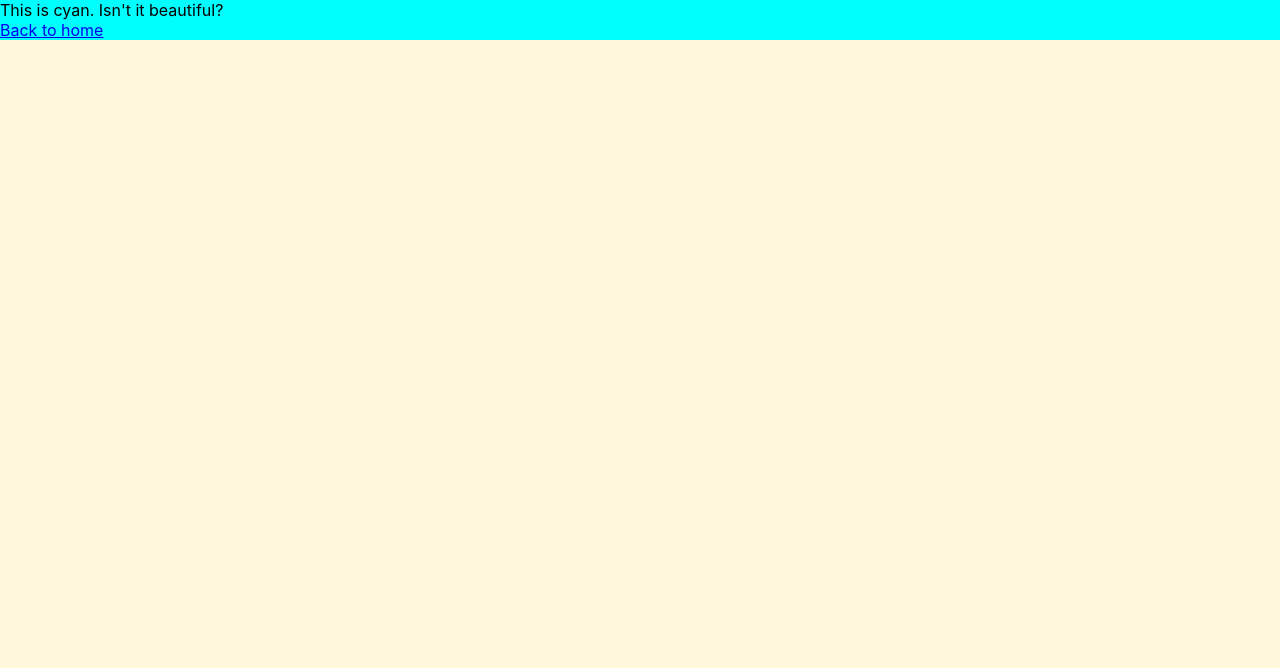
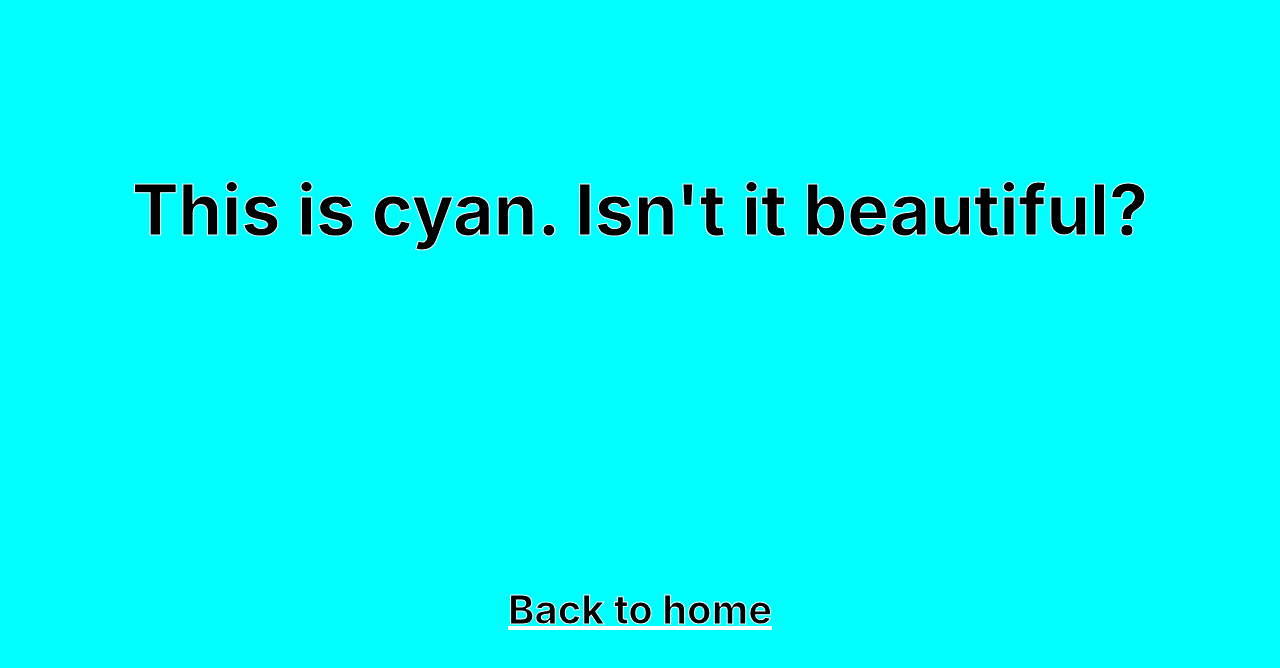
Before and after one commit to iam8/39.2-pt2-react-router-patterns, a React (Create React App) app: page /colors/cyan in a window 1280 px wide. Shown: the top 668 px of the page. Built offline with nearby package versions, Linux system fonts and the light colour scheme.

Commit message:
Add styling to color details page

```diff
--- a/src/ColorDetails.css
+++ b/src/ColorDetails.css
@@ -0,0 +1,20 @@
+.ColorDetails {
+    height: 100vh;
+    display: flex;
+    flex-direction: column;
+    align-items: center;
+    justify-content: space-around;
+}
+
+.ColorDetails-text {
+    font-size: 70px;
+    font-weight: bold;
+    -webkit-text-stroke: 1px white;
+}
+
+.ColorDetails-homelink a {
+    color: black;
+    font-size: 40px;
+    font-weight: bold;
+    -webkit-text-stroke: 1px white;
+}
```
